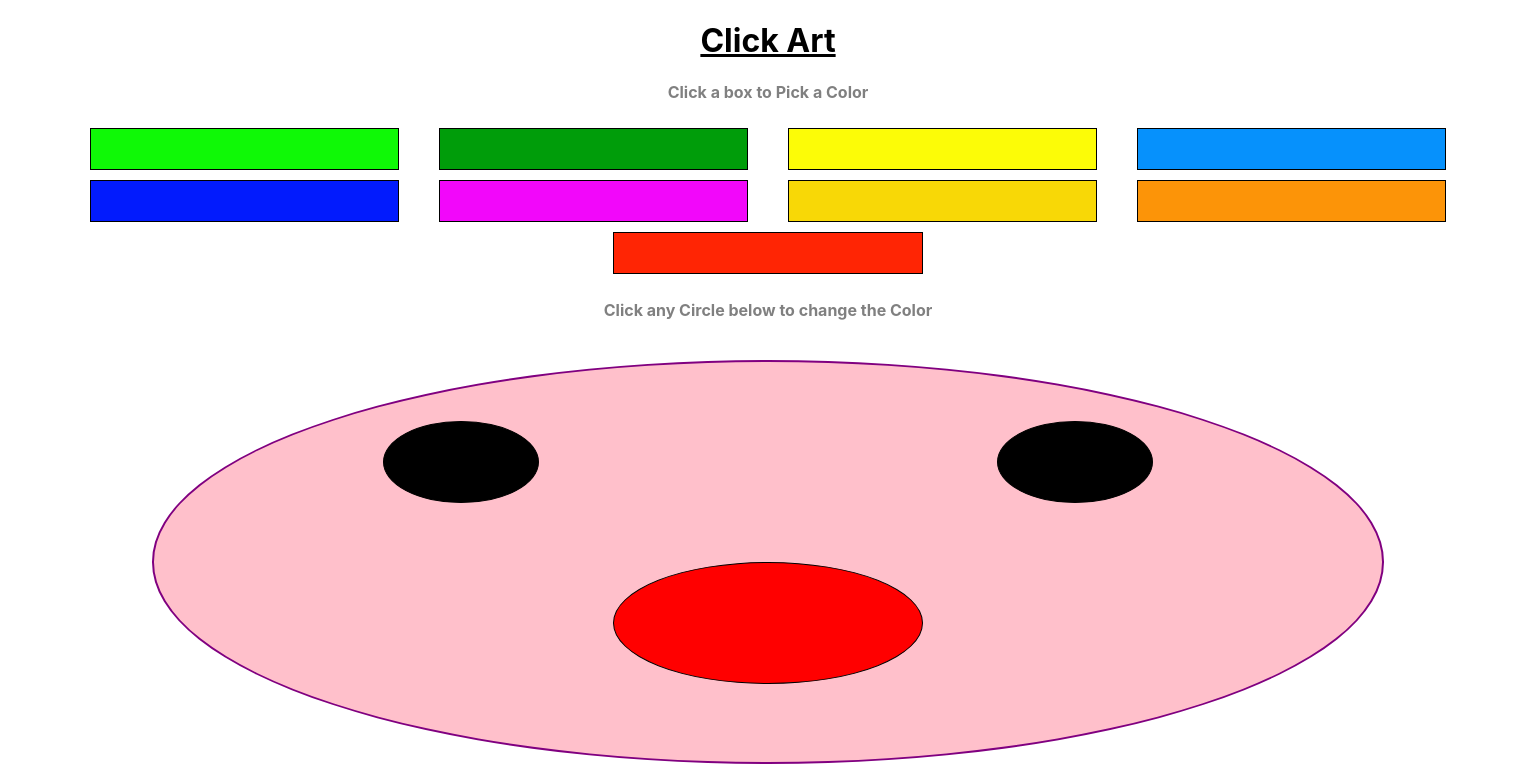
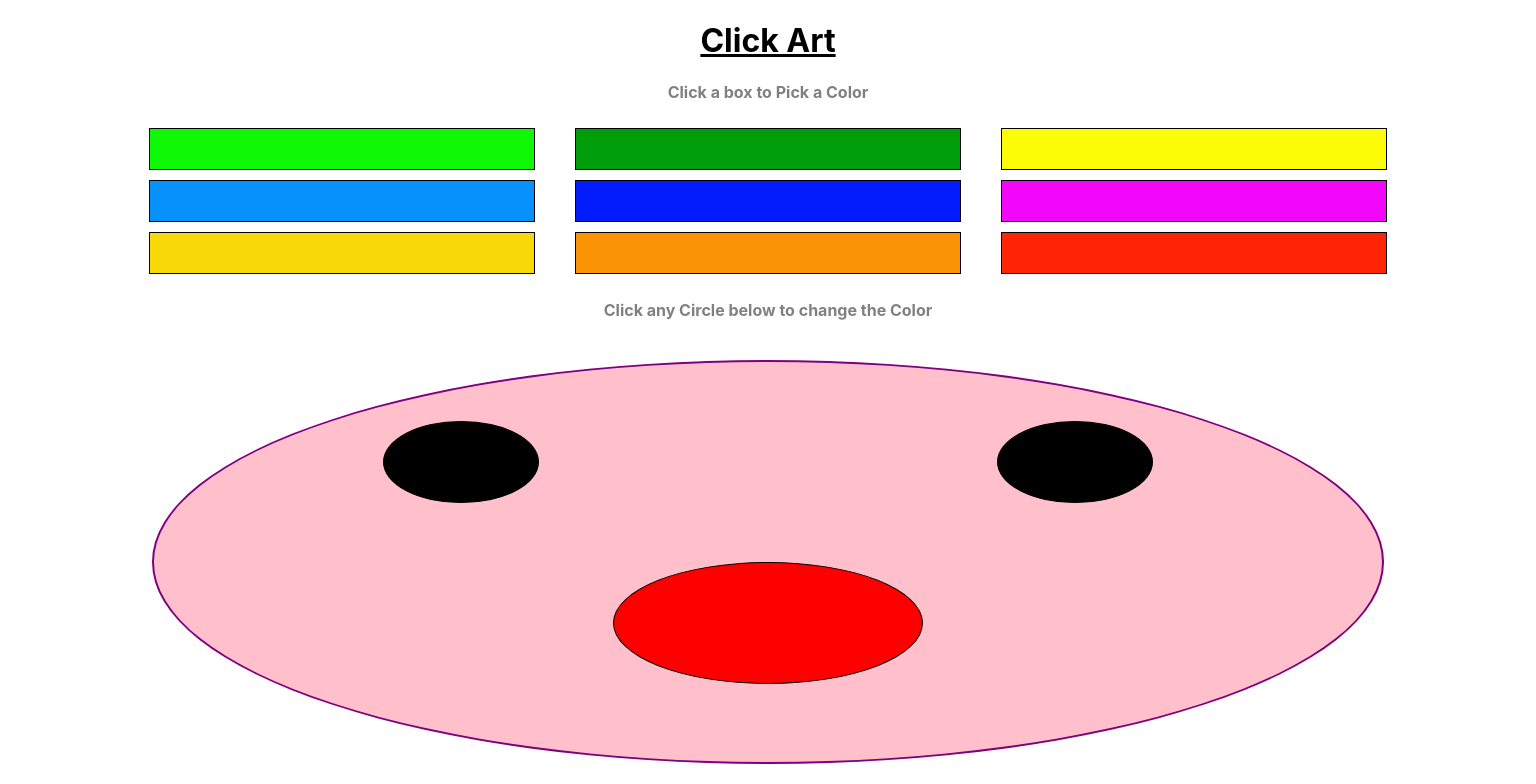
Before and after one commit to jcsmileyjr/click-art, a React (Create React App) app: page / in a window 1536 px wide. Shown: the top 784 px of the page. Built offline with nearby package versions, Linux system fonts and the light colour scheme.

Commit message:
Style: Add design responsiveness for extra large screens, lower section

```diff
--- a/src/App.css
+++ b/src/App.css
@@ -91,7 +91,7 @@
 }
 
 /*larger screens*/
-@media only screen and (min-width: 1125px) {
+@media only screen and (min-width: 836px) {
     .face-art {
         height: 50vh;
     }
--- a/src/components/colorButton.css
+++ b/src/components/colorButton.css
@@ -7,3 +7,17 @@
     max-width: 20vw;
     margin: 5px 20px 5px 20px;
 }
+
+/*larger screens*/
+@media only screen and (min-width: 836px) {
+    .squareBoxStyle {
+        min-width: 22vw;
+    }
+}
+
+/*extra-large screens*/
+@media only screen and (min-width: 1400px) {
+    .squareBoxStyle {
+        min-width: 25vw;
+    }
+}
```
